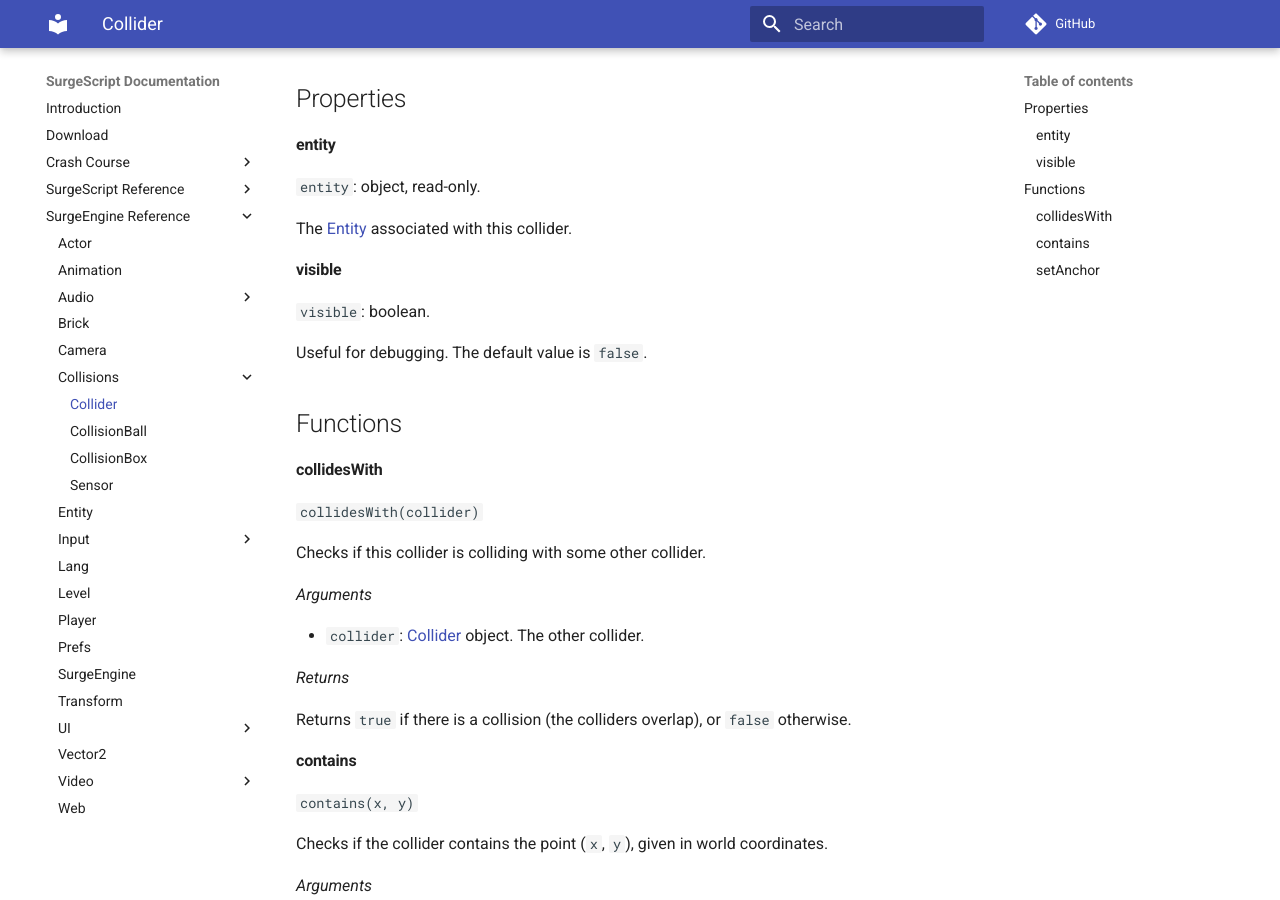
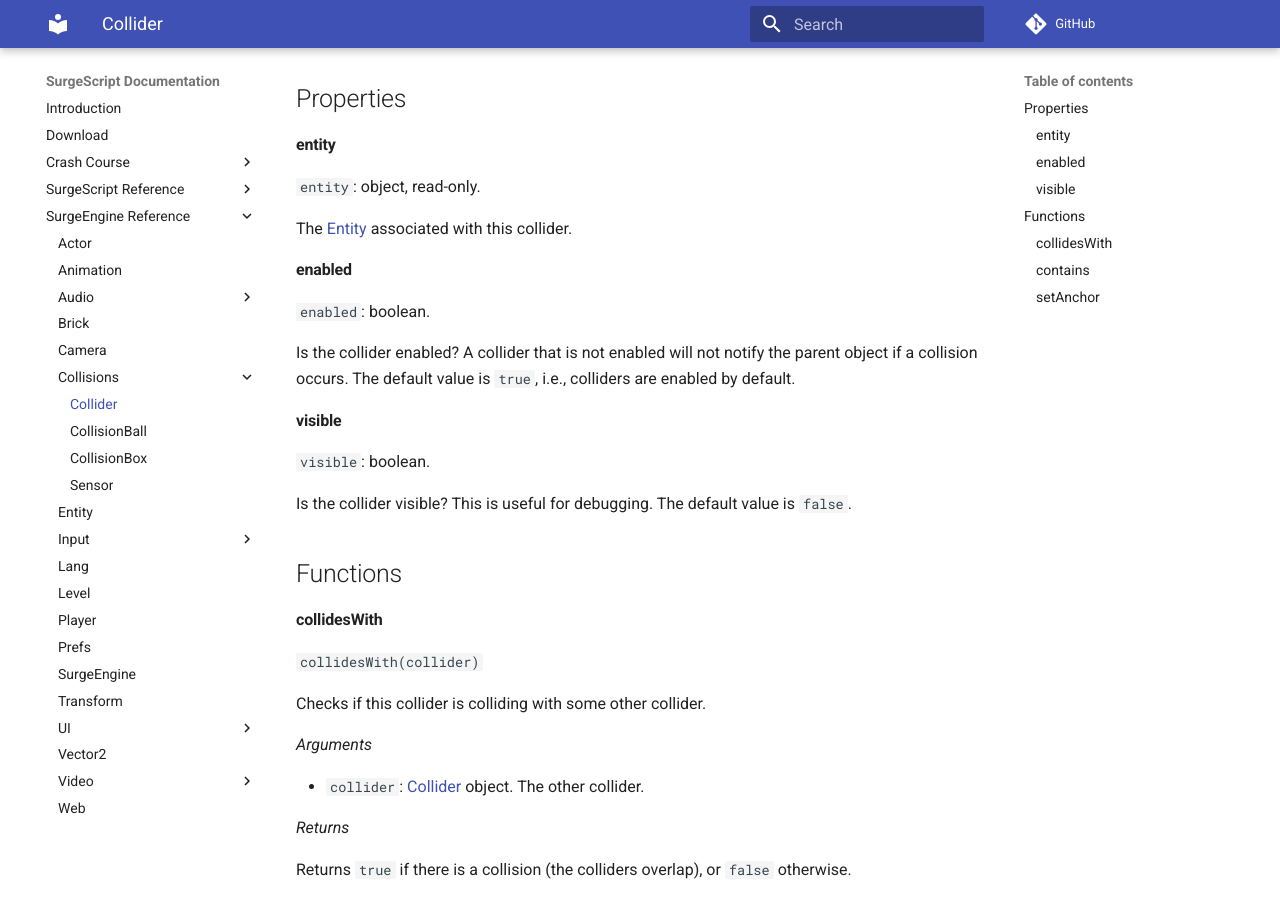
Before and after one commit to alemart/surgescript, an MkDocs documentation site: the page built from docs/engine/collider.md, in a window 1280 px wide and 900 px high, scrolled down 1266 px. Built offline with MkDocs 1.6.1 and Material for MkDocs 9.7.7, drawn with Linux system fonts in a browser that asks for light colours; comment, search, counter and statistics services are not loaded.

Commit message:
Documented Collider.enabled

```diff
--- a/docs/engine/collider.md
+++ b/docs/engine/collider.md
@@ -62,11 +62,17 @@ Properties
 
 The [Entity](/engine/entity) associated with this collider.
 
+#### enabled
+
+`enabled`: boolean.
+
+Is the collider enabled? A collider that is not enabled will not notify the parent object if a collision occurs. The default value is `true`, i.e., colliders are enabled by default.
+
 #### visible
 
 `visible`: boolean.
 
-Useful for debugging. The default value is `false`.
+Is the collider visible? This is useful for debugging. The default value is `false`.
 
 Functions
 ---------
```
